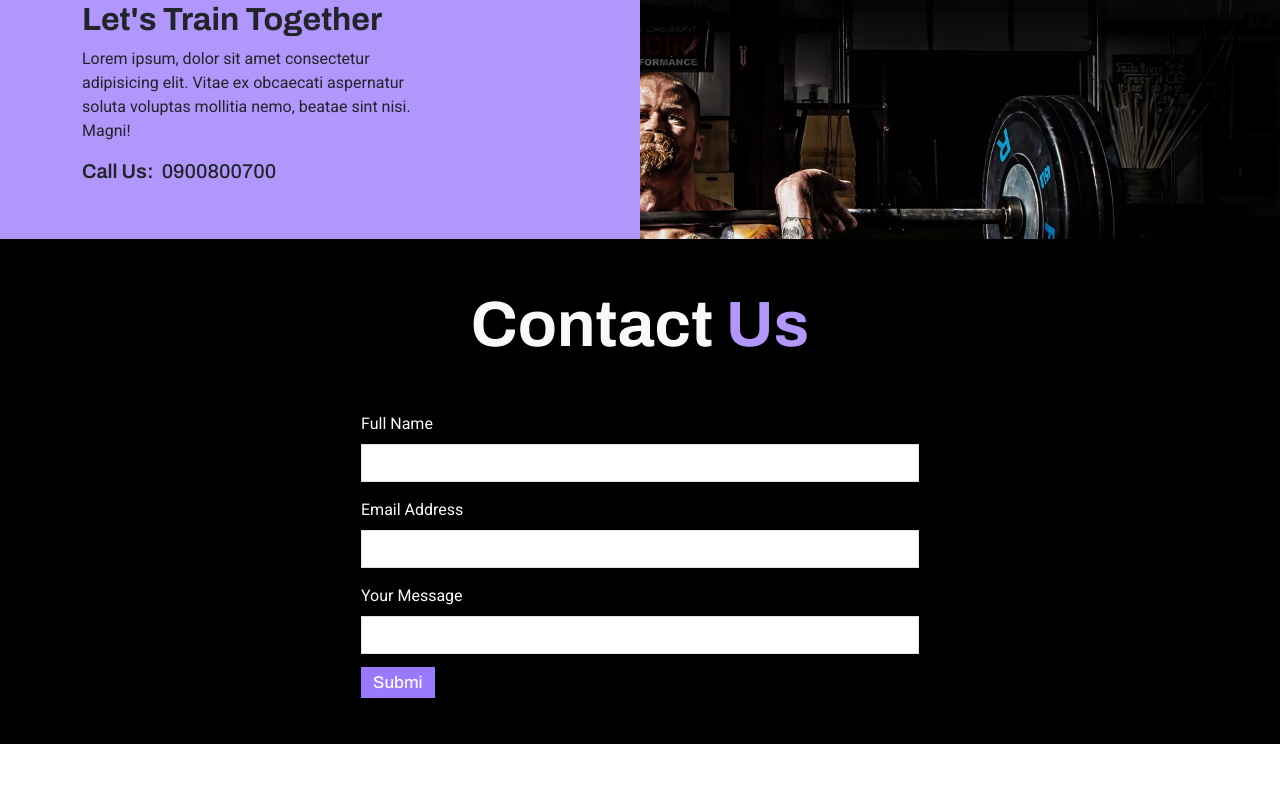
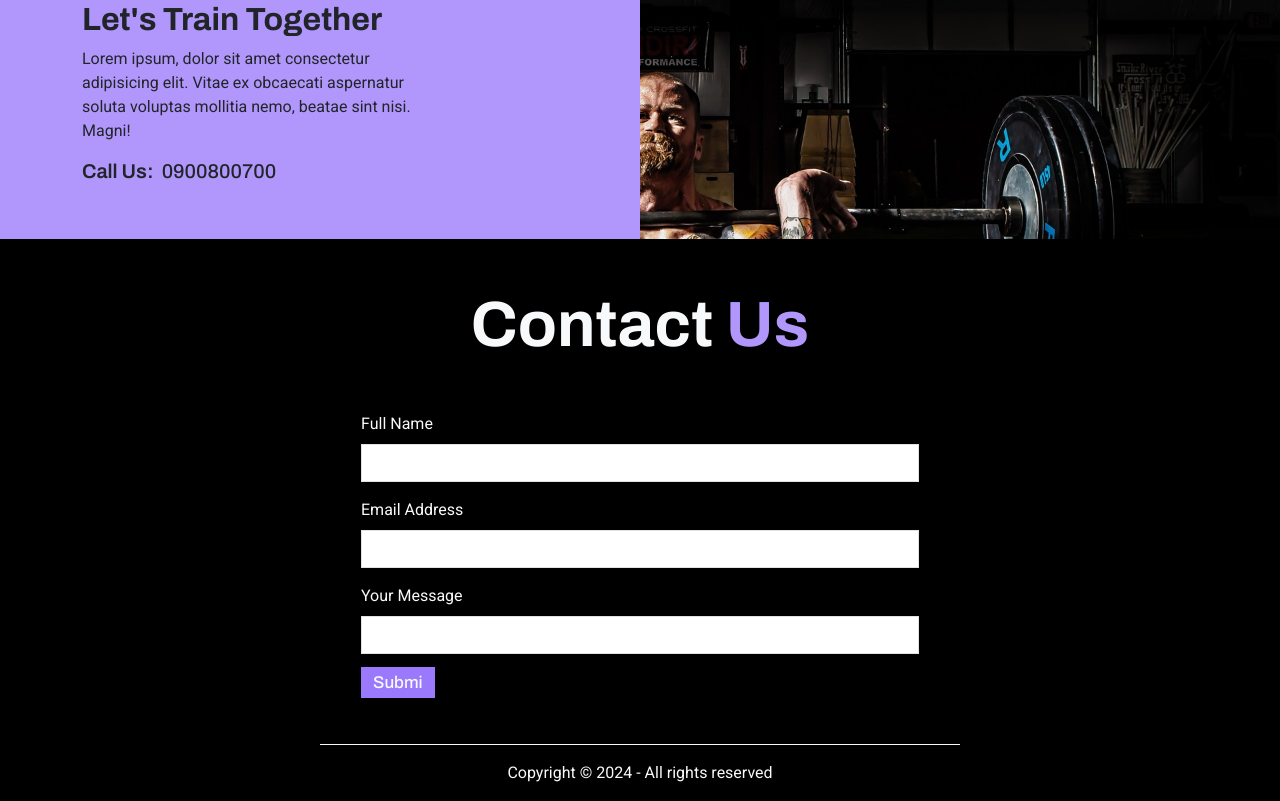
Before and after one commit to Ayeshan-Oshitha/Tutorial-Project--Gym-Website-Bootstrap, a React (Create React App) app in the folder gym_website/: page / in a window 1280 px wide. Shown: the part 3363-4164 px from the top of the page. Before the commit the page ends 4107 px from the top, so only its background shows below. Built offline with nearby package versions, Linux system fonts and the light colour scheme.

Commit message:
11. Footer Section

```diff
--- a/gym_website/src/App.js
+++ b/gym_website/src/App.js
@@ -9,6 +9,7 @@ import JoinSection from "./components/JoinSection/JoinSection";
 import Plans from "./components/Plans/Plans";
 import TrainSection from "./components/TrainSection/TrainSection";
 import Contact from "./components/Contact/Contact";
+import Footer from "./components/Footer/Footer";
 
 function App() {
   return (
@@ -22,6 +23,8 @@ function App() {
       <Plans />
       <TrainSection />
       <Contact />
+      <Spacer />
+      <Footer />
     </div>
   );
 }
--- /dev/null
+++ b/gym_website/src/components/Footer/Footer.jsx
@@ -0,0 +1,14 @@
+import React from "react";
+import { motion } from "framer-motion";
+
+const Footer = () => {
+  return (
+    <footer className="bg-black text-light py-3">
+      <motion.p className="text-center m-0" initial={{ opacity: 0 }} whileInView={{ opacity: 1 }} transition={{ duration: 1 }}>
+        Copyright &copy; 2024 - All rights reserved
+      </motion.p>
+    </footer>
+  );
+};
+
+export default Footer;
```
Also changed, not shown: gym_website/src/components/Footer/Footer.css (added).
